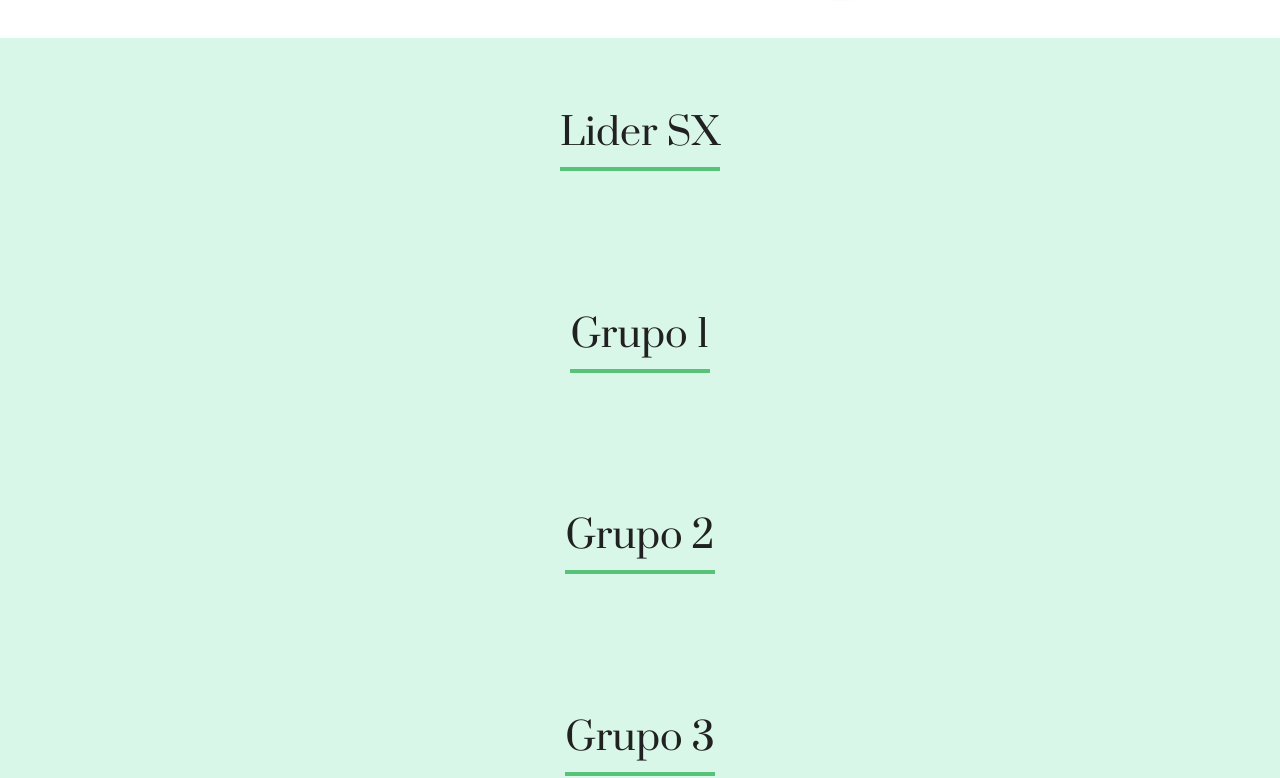
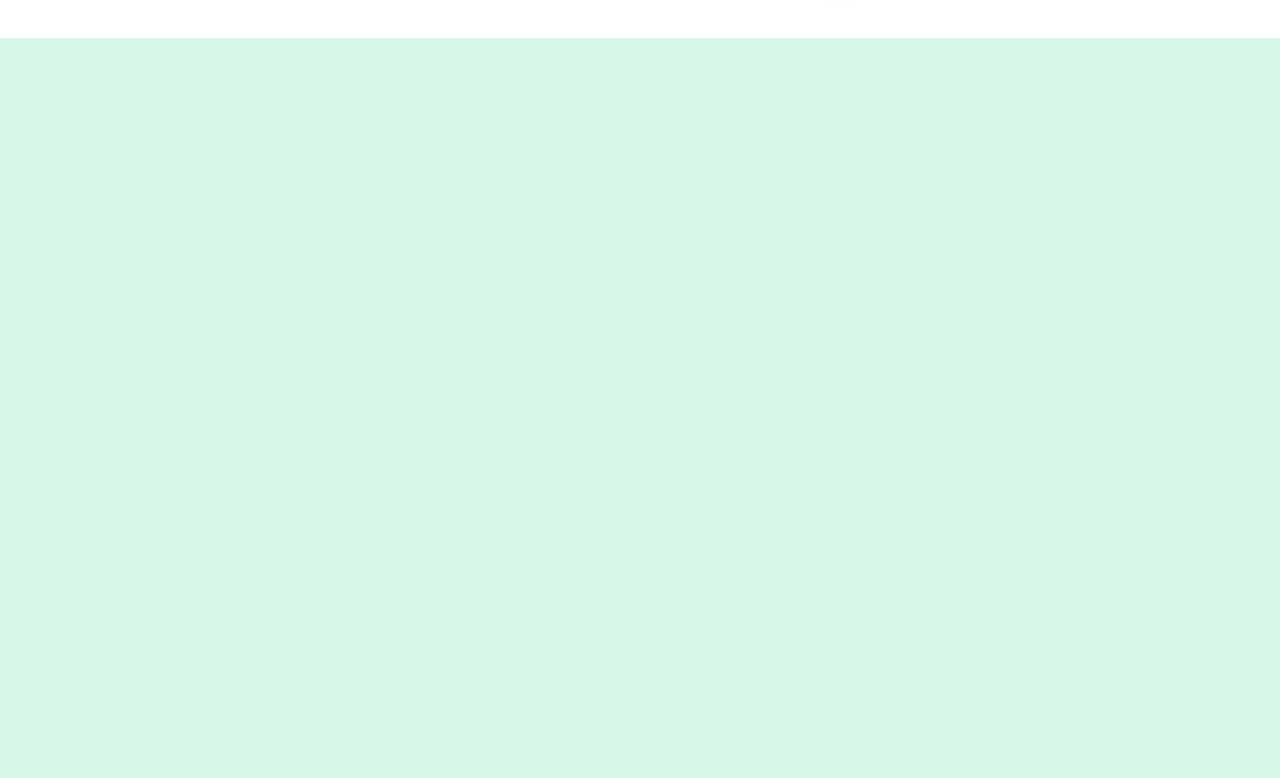
Before and after one commit to bernardpena/org, a React (Create React App) app: page / in a window 1280 px wide. Shown: the part 624-1402 px from the top of the page. Built offline with nearby package versions, Linux system fonts and the light colour scheme.

Commit message:
seagregan y eliminan equipos

```diff
--- a/src/App.js
+++ b/src/App.js
@@ -46,17 +46,22 @@ function App() {
       colorSecundario:"#FAE9F5"
     }
   ]
+
   return (
     <div >
       <Header />
       {/* mostrarFormulario === true ? <Formulario /> : <></> */}
       {mostrarFormulario && <formulario />}
       <MiOrg cambiarMostrar ={cambiarMostrar} />
-      <Equipo equipo="Lider SX" />
-      <Equipo equipo="Grupo 1" />
-      <Equipo equipo="Grupo 2" />
-      <Equipo equipo="Grupo 3" />
-      <Equipo equipo="Grupo 4" />
+
+      {
+        equipos.map( (equipos) => {
+          console.log("Equipo: ", equipos)
+          return <Equipo datos={equipos}/>
+        })
+      }
+
+
     </div>
   );
 }
```
